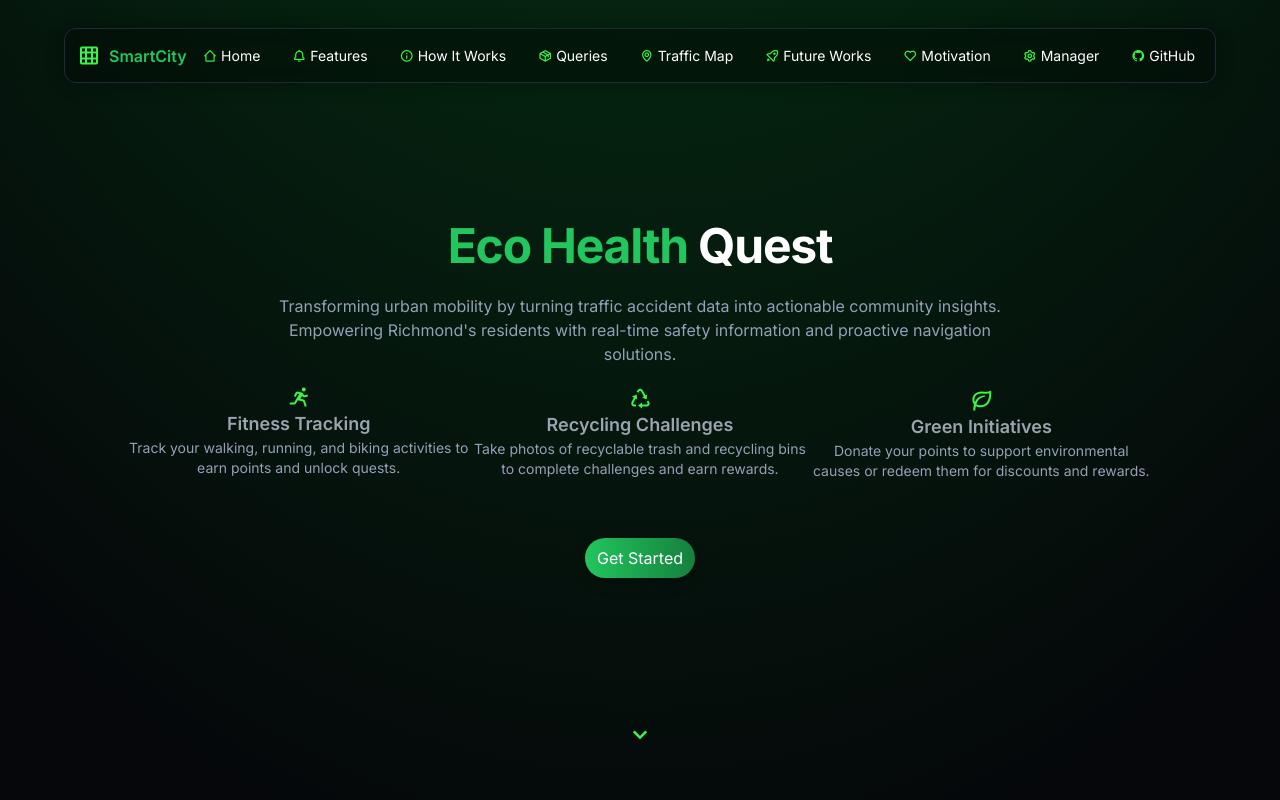
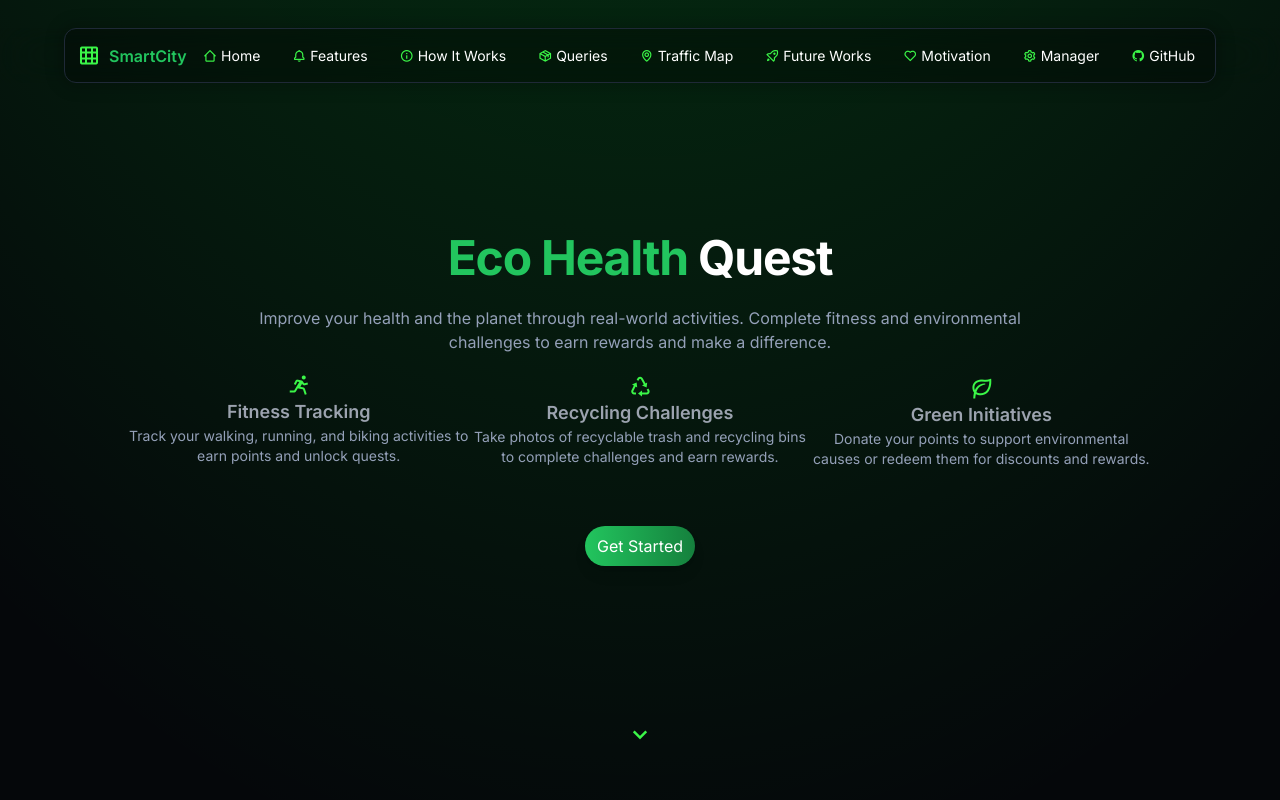
Before and after one commit to GokulCh/VCU-MiniHack-2025, a React (Vite) app in the folder app/: page / in a window 1280 px wide. Shown: the top 800 px of the page. Built offline with nearby package versions, Linux system fonts and the light colour scheme; the HTML template or start-up script is replaced by a standard one.

Commit message:
Updated Chages to Hero section

```diff
--- a/app/src/components/HomePage/HeroSection.jsx
+++ b/app/src/components/HomePage/HeroSection.jsx
@@ -27,8 +27,7 @@ const HeroSection = () => {
           <span className="text-green-500">Eco Health</span> <span className="text-white">Quest</span>
         </h1>
         <p className="text-base max-w-3xl mx-auto">
-          Transforming urban mobility by turning traffic accident data into actionable community insights. Empowering
-          Richmond's residents with real-time safety information and proactive navigation solutions.
+        Improve your health and the planet through real-world activities. Complete fitness and environmental challenges to earn rewards and make a difference.
         </p>
       </div>
 
```
